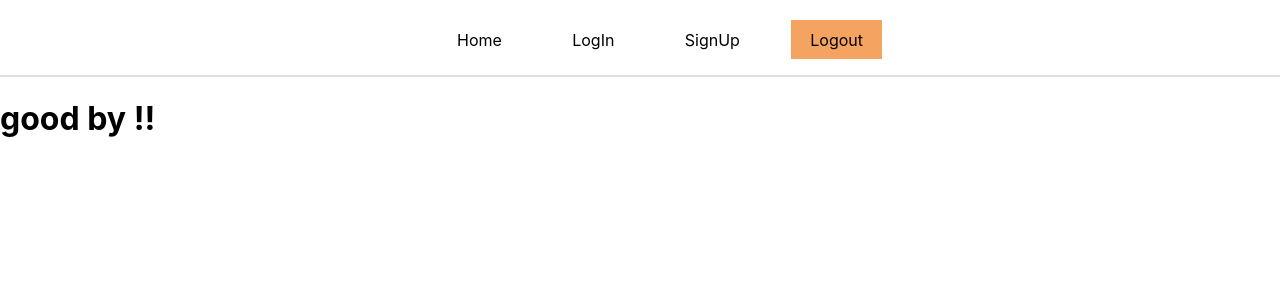
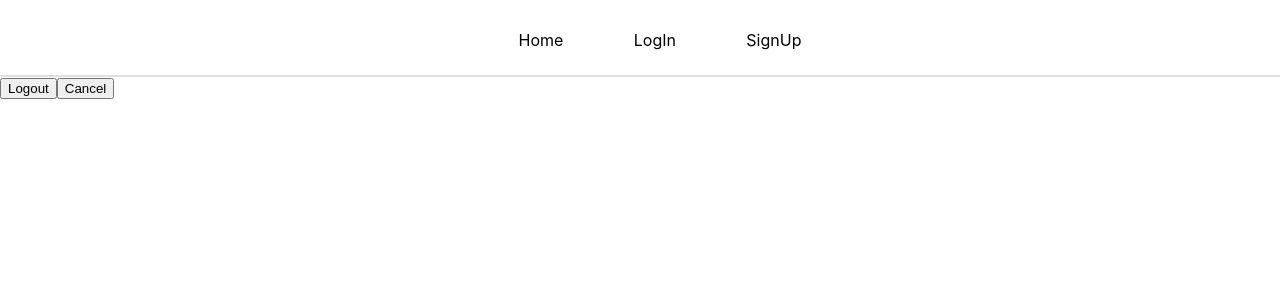
Before and after one commit to JuanCarlosNu/advanced-api, a React (Create React App) app: page /logout in a window 1280 px wide. Shown: the top 300 px of the page. Built offline with nearby package versions, Linux system fonts and the light colour scheme.

Commit message:
finish logout

```diff
--- a/src/components/Logout/Logout.js
+++ b/src/components/Logout/Logout.js
@@ -1,8 +1,22 @@
 import React from 'react';
 
 const Logout = () => {
+
+    const cancel = ()=>{
+        window.location= '/home'
+    }
+    const logout = () =>{
+       // localStorage.setItem("token","")
+       localStorage.removeItem('token')
+       window.location = "/home"
+    }
     return (
-        <h1>good by !!</h1>
+        <div className='logout_content'>
+        <button onClick={logout}className='btn-logout'>Logout</button>
+        <button onClick={cancel} className='cancel-logout'>Cancel</button>
+        </div>
+
+
     );
 }
 
--- a/src/components/Navbar/Navbar.js
+++ b/src/components/Navbar/Navbar.js
@@ -41,9 +41,15 @@ let name;
         </li>
         </React.Fragment>
         : null}
-        <li className="item">
+        {
+          name?
+          <li className="item">
           <NavLink className="link" to="/logout">Logout</NavLink>
-        </li>
+          </li>
+          : null
+
+        }
+
       </ul>
     </nav>
   );
```
